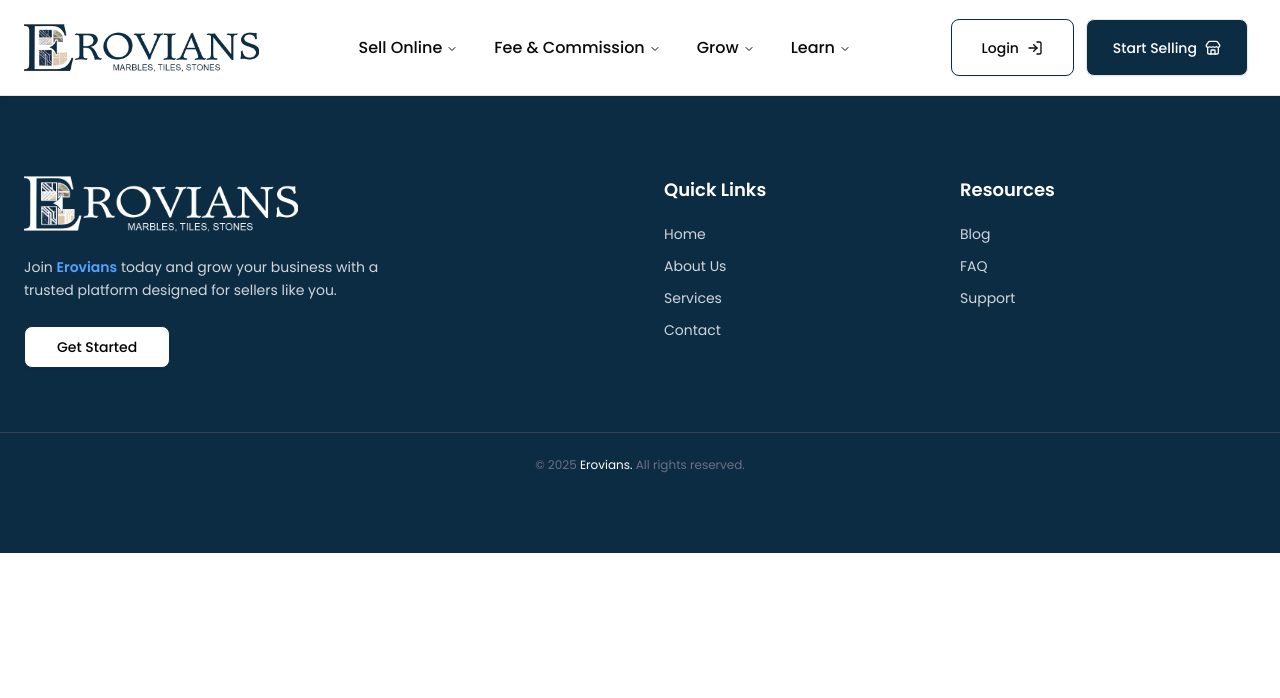
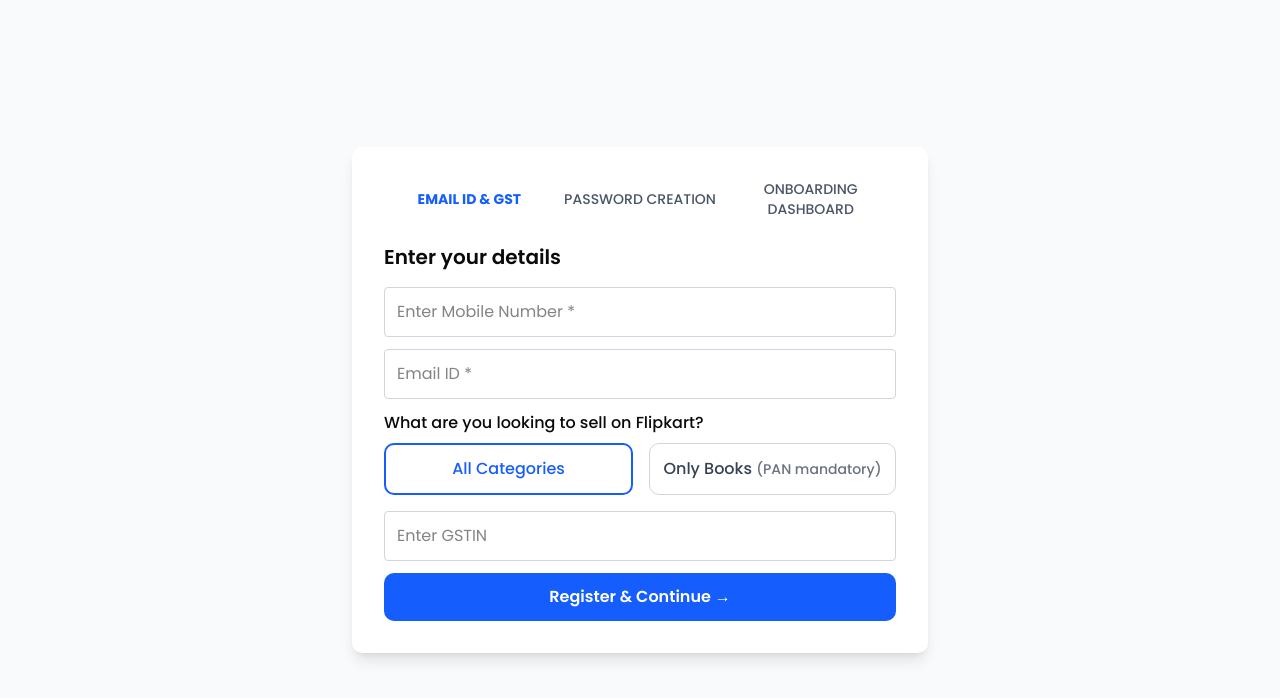
Before and after one commit to erovians/Erovians, a React (Vite) app in the folder seller/: page /register in a window 1280 px wide. Shown: the top 698 px of the page. Built offline with nearby package versions, Linux system fonts and the light colour scheme.

Commit message:
register added

```diff
--- a/seller/src/App.jsx
+++ b/seller/src/App.jsx
@@ -1,19 +1,30 @@
-import './App.css'
-import Navbar from './common/Navbar'
-import { Route , Routes } from 'react-router-dom'
-import Home from './pages/Home'
-import Footer from '@/common/Footer'
+import "./App.css";
+import Navbar from "./common/Navbar";
+import { Route, Routes, useLocation } from "react-router-dom";
+import Home from "./pages/Home";
+import Footer from "@/common/Footer";
+import Register from "./pages/Auth/Register";
+
 function App() {
+  const location = useLocation();
+
+  // Define routes where Navbar should be hidden
+  const hideNavbarRoutes = ["/register"];
 
   return (
-   <>
-  <Navbar/>
-  <Routes>
-    <Route path='/' element={<Home/>} />
-  </Routes>
-     <Footer/>
-   </>
-   )
+    <>
+      {/* Render Navbar only if current path is not in hideNavbarRoutes */}
+      {!hideNavbarRoutes.includes(location.pathname) && <Navbar />}
+
+      <Routes>
+        <Route path="/" element={<Home />} />
+        <Route path="/register" element={<Register />} />
+      </Routes>
+
+      {/* Same logic can be applied to Footer if you want */}
+      {!hideNavbarRoutes.includes(location.pathname) && <Footer />}
+    </>
+  );
 }
 
-export default App
+export default App;
--- /dev/null
+++ b/seller/src/pages/Auth/Register.jsx
@@ -0,0 +1,149 @@
+import React, { useState } from "react";
+
+export default function Register() {
+  const [step, setStep] = useState(1);
+  const [formData, setFormData] = useState({
+    mobile: "",
+    email: "",
+    pan: "",
+    gstin: "",
+    password: "",
+  });
+
+  const handleChange = (e) => {
+    setFormData({ ...formData, [e.target.name]: e.target.value });
+  };
+
+  const nextStep = () => setStep(step + 1);
+  const prevStep = () => setStep(step - 1);
+
+  const handleSubmit = () => {
+    console.log("Form submitted:", formData);
+    alert("Form Submitted ✅");
+  };
+
+  return (
+    <div className="min-h-screen flex items-center justify-center bg-gray-50">
+      <div className="bg-white shadow-lg rounded-lg p-8 w-full max-w-xl">
+        {/* Stepper */}
+        <div className="flex justify-between items-center mb-6 text-sm font-medium text-gray-600">
+          <div className={`flex-1 text-center ${step === 1 ? "text-blue-600 font-bold" : ""}`}>
+            EMAIL ID & GST
+          </div>
+          <div className={`flex-1 text-center ${step === 2 ? "text-blue-600 font-bold" : ""}`}>
+            PASSWORD CREATION
+          </div>
+          <div className={`flex-1 text-center ${step === 3 ? "text-blue-600 font-bold" : ""}`}>
+            ONBOARDING DASHBOARD
+          </div>
+        </div>
+
+        {/* Step 1 */}
+        {step === 1 && (
+          <div>
+            <h2 className="text-xl font-semibold mb-4">Enter your details</h2>
+
+            <input
+              type="text"
+              name="mobile"
+              placeholder="Enter Mobile Number *"
+              value={formData.mobile}
+              onChange={handleChange}
+              className="w-full border border-gray-300 rounded p-3 mb-3"
+            />
+
+            <input
+              type="email"
+              name="email"
+              placeholder="Email ID *"
+              value={formData.email}
+              onChange={handleChange}
+              className="w-full border border-gray-300 rounded p-3 mb-3"
+            />
+
+            <p className="mb-2 font-medium">What are you looking to sell on Flipkart?</p>
+            <div className="flex gap-4 mb-4">
+              <button className="flex-1 border-2 border-blue-600 text-blue-600 font-medium py-3 rounded-lg hover:bg-blue-50">
+                All Categories
+              </button>
+              <button className="flex-1 border border-gray-300 text-gray-700 font-medium py-3 rounded-lg hover:bg-gray-50">
+                Only Books <span className="text-sm text-gray-500">(PAN mandatory)</span>
+              </button>
+            </div>
+
+            <input
+              type="text"
+              name="gstin"
+              placeholder="Enter GSTIN"
+              value={formData.gstin}
+              onChange={handleChange}
+              className="w-full border border-gray-300 rounded p-3 mb-3"
+            />
+
+            <button
+              onClick={nextStep}
+              className="w-full bg-blue-600 text-white py-3 rounded-lg font-semibold hover:bg-blue-700"
+            >
+              Register & Continue →
+            </button>
+          </div>
+        )}
+
+        {/* Step 2 */}
+        {step === 2 && (
+          <div>
+            <h2 className="text-xl font-semibold mb-4">Create Password</h2>
+            <input
+              type="password"
+              name="password"
+              placeholder="Enter Password *"
+              value={formData.password}
+              onChange={handleChange}
+              className="w-full border border-gray-300 rounded p-3 mb-3"
+            />
+
+            <div className="flex justify-between gap-4">
+              <button
+                onClick={prevStep}
+                className="flex-1 bg-gray-500 text-white py-3 rounded-lg font-semibold hover:bg-gray-600"
+              >
+                ← Back
+              </button>
+              <button
+                onClick={nextStep}
+                className="flex-1 bg-blue-600 text-white py-3 rounded-lg font-semibold hover:bg-blue-700"
+              >
+                Continue →
+              </button>
+            </div>
+          </div>
+        )}
+
+        {/* Step 3 */}
+        {step === 3 && (
+          <div className="text-center">
+            <h2 className="text-2xl font-semibold mb-4">Welcome to Seller Hub 🎉</h2>
+            <p className="text-gray-600 mb-6">
+              Your onboarding is almost complete. Proceed to dashboard to set up your store.
+            </p>
+
+            <div className="flex justify-between gap-4">
+              <button
+                onClick={prevStep}
+                className="flex-1 bg-gray-500 text-white py-3 rounded-lg font-semibold hover:bg-gray-600"
+              >
+                ← Back
+              </button>
+              <button
+                onClick={handleSubmit}
+                className="flex-1 bg-green-600 text-white py-3 rounded-lg font-semibold hover:bg-green-700"
+              >
+                Finish & Go to Dashboard ✅
+              </button>
+            </div>
+          </div>
+        )}
+      </div>
+    </div>
+  );
+}
```
